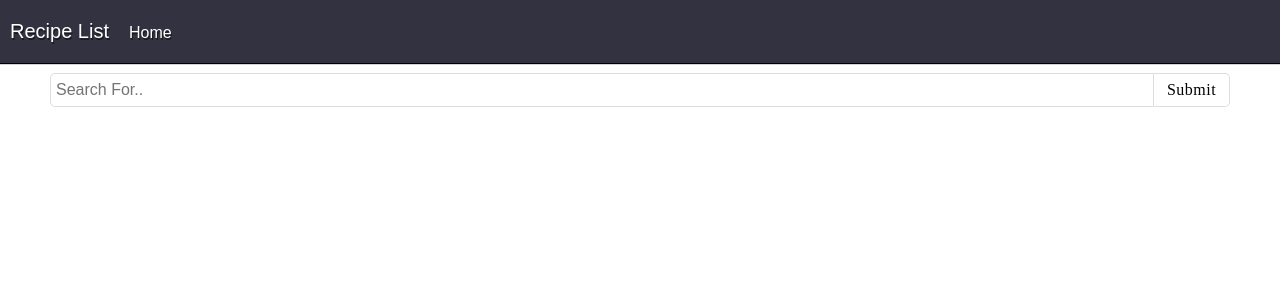
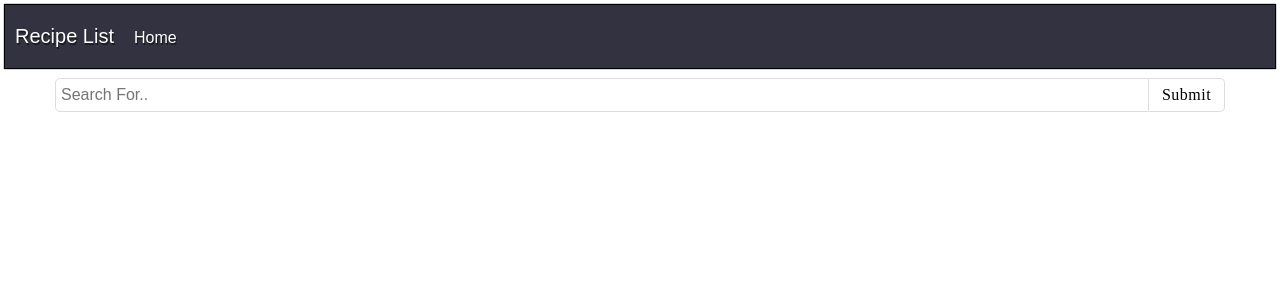
Before and after one commit to jonathanRinciari/PuppyBowling, a React (Create React App) app: page / in a window 1280 px wide. Shown: the top 300 px of the page. Built offline with nearby package versions, Linux system fonts and the light colour scheme.

Commit message:
added adjustment to styling

```diff
--- a/src/index.css
+++ b/src/index.css
@@ -1,5 +1,5 @@
 body {
-  margin: 0;
+  margin: 5px;
   padding: 0;
   font-family: sans-serif;
 }
```
